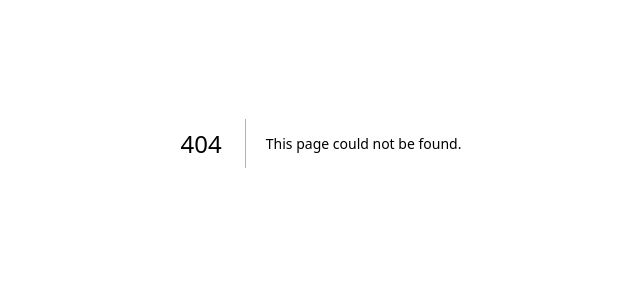
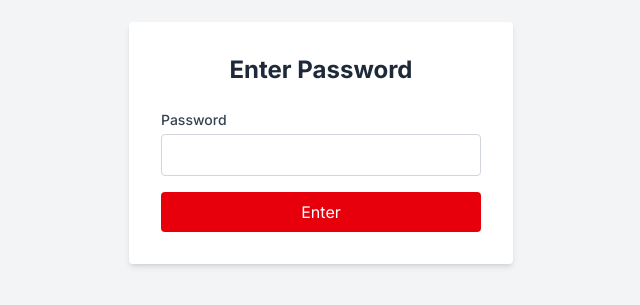
Before and after one commit to rmevorac/areyoufunny.com, a Next.js app: page /login in a window 1280 px wide. Before the commit this address had no page. Shown: the part 257-562 px from the top of the page, without its empty margins (319-959 px from the left). Built offline with nearby package versions, Linux system fonts and the light colour scheme.

Commit message:
Added a password to access the site and fixed a few small bugs

```diff
--- /dev/null
+++ b/src/app/api/login/route.ts
@@ -0,0 +1,46 @@
+import { NextRequest, NextResponse } from 'next/server';
+import { cookies } from 'next/headers';
+
+// Name for the authentication cookie
+const AUTH_COOKIE_NAME = 'site-auth';
+
+export async function POST(request: NextRequest) {
+  try {
+    const formData = await request.formData();
+    const password = formData.get('password') as string;
+
+    // Get the password from environment variables
+    const sitePassword = process.env.SITE_PASSWORD;
+
+    if (!sitePassword) {
+      console.error('SITE_PASSWORD environment variable is not set.');
+      return NextResponse.json({ error: 'Server configuration error.' }, { status: 500 });
+    }
+
+    if (password === sitePassword) {
+      // Passwords match - create response first
+      const response = NextResponse.redirect(new URL('/', request.url));
+
+      // Set the cookie on the response object
+      response.cookies.set(AUTH_COOKIE_NAME, 'true', {
+        httpOnly: true,
+        secure: process.env.NODE_ENV === 'production',
+        path: '/',
+        maxAge: 60 * 60 * 24 * 7,
+        sameSite: 'lax',
+      });
+
+      console.log('Login successful, setting cookie and redirecting.');
+      return response; // Return the response with the cookie set
+    } else {
+      // Passwords don't match - redirect back to login with an error query param
+      console.log('Login failed: Incorrect password.');
+      const loginUrl = new URL('/login', request.url);
+      loginUrl.searchParams.set('error', 'Incorrect password');
+      return NextResponse.redirect(loginUrl);
+    }
+  } catch (error) {
+    console.error('Login API error:', error);
+    return NextResponse.json({ error: 'An unexpected error occurred.' }, { status: 500 });
+  }
+}
--- /dev/null
+++ b/src/app/login/page.tsx
@@ -0,0 +1,47 @@
+'use client';
+
+import { useState } from 'react';
+import { useSearchParams } from 'next/navigation';
+
+export default function LoginPage() {
+  const [password, setPassword] = useState('');
+
+  // Get error message from URL query params (if redirected from API)
+  const searchParams = useSearchParams();
+  const error = searchParams.get('error');
+
+  return (
+    <div className="flex items-center justify-center min-h-screen bg-gray-100">
+      <div className="p-8 bg-white rounded shadow-md w-full max-w-sm">
+        <h1 className="text-2xl font-bold mb-6 text-center text-gray-800">Enter Password</h1>
+
+        {/* Form submits directly to the API route */}
+        <form action="/api/login" method="POST">
+          <div className="mb-4">
+            <label htmlFor="password" className="block text-sm font-medium text-gray-700 mb-1">Password</label>
+            <input
+              type="password"
+              id="password"
+              name="password" // Name must match formData key in API route
+              value={password}
+              onChange={(e) => setPassword(e.target.value)}
+              required
+              className="w-full px-3 py-2 border border-gray-300 rounded focus:outline-none focus:ring-1 focus:ring-red-500 focus:border-red-500 text-gray-800"
+            />
+          </div>
+
+          {error && (
+            <p className="text-sm text-red-600 mb-4 text-center">{error}</p>
+          )}
+
+          <button
+            type="submit"
+            className="w-full bg-red-600 text-white py-2 px-4 rounded hover:bg-red-700 focus:outline-none focus:ring-2 focus:ring-offset-2 focus:ring-red-500 disabled:opacity-50"
+          >
+            Enter
+          </button>
+        </form>
+      </div>
+    </div>
+  );
+}
--- /dev/null
+++ b/src/middleware.ts
@@ -0,0 +1,46 @@
+import { NextResponse } from 'next/server';
+import type { NextRequest } from 'next/server';
+// Remove import for next/headers cookies if not needed elsewhere
+// import { cookies } from 'next/headers';
+
+const AUTH_COOKIE_NAME = 'site-auth'; // Should match API route
+
+export function middleware(request: NextRequest) {
+  // 1. Get the specific cookie from the request object
+  const authCookie = request.cookies.get(AUTH_COOKIE_NAME);
+
+  const { pathname } = request.nextUrl;
+
+  // 2. If trying to access the login page or API route, allow it
+  if (pathname.startsWith('/login') || pathname.startsWith('/api/login')) {
+    return NextResponse.next();
+  }
+
+  // 3. If no auth cookie or its value isn't what we expect (e.g., 'true'), redirect
+  if (!authCookie || authCookie.value !== 'true') {
+    console.log(`No valid auth cookie found for path: ${pathname}, redirecting to /login`);
+    const loginUrl = new URL('/login', request.url);
+    return NextResponse.redirect(loginUrl);
+  }
+
+  // 4. If cookie exists and is valid, allow the request to proceed
+  console.log(`Valid auth cookie found for path: ${pathname}, allowing request.`);
+  return NextResponse.next();
+}
+
+// See "Matching Paths" below to learn more
+export const config = {
+  matcher: [
+    /*
+     * Match all request paths except for the ones starting with:
+     * - api routes that *don't* need protection (if any, e.g. public status check)
+     * - _next/static (static files)
+     * - _next/image (image optimization files)
+     * - favicon.ico (favicon file)
+     *
+     * This ensures the middleware runs on all pages and relevant API routes,
+     * but skips static assets and framework internals.
+     */
+    '/((?!api/public|_next/static|_next/image|favicon.ico).*)',
+  ],
+};
```
